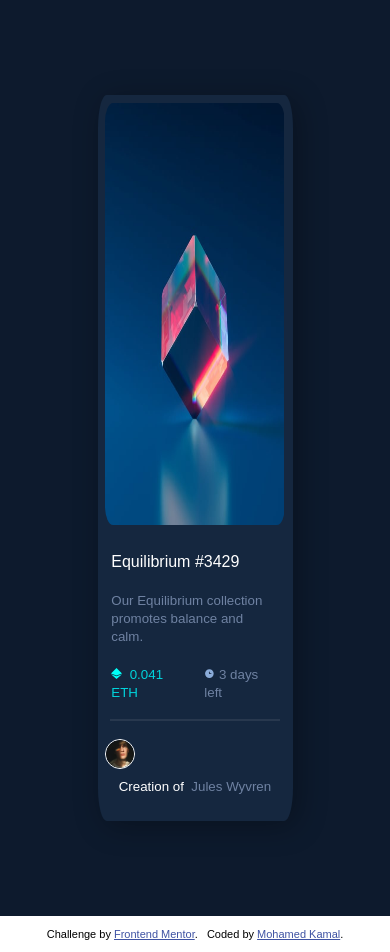
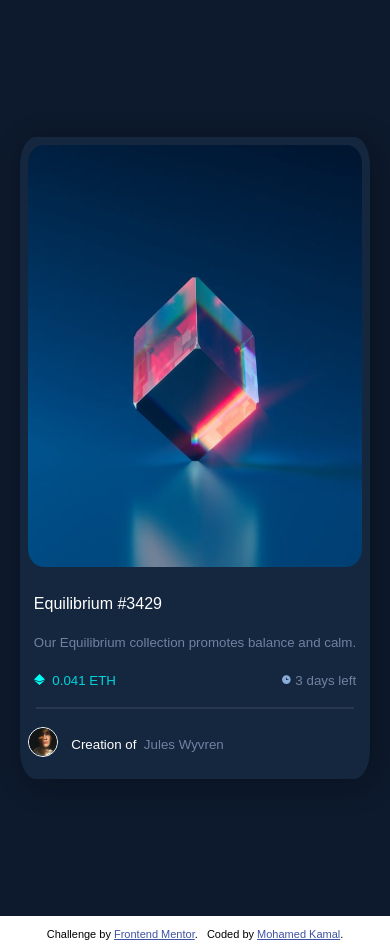
Before and after one commit to kimo871/front-end-mentor, a plain HTML site: page index.html in a window 390 px wide. Drawn offline with Linux system fonts and the light colour scheme; a web font is replaced by a local one.

Commit message:
Add files via upload

```diff
--- a/index.html
+++ b/index.html
@@ -39,7 +39,6 @@
        .container{
         display:flex;
         flex-direction:column;
-        width:25%;
         height:30%;
         padding:2%;
         background:#15273F;
@@ -78,6 +77,8 @@
           .dark{color:#6F82A2!important;}
           #neon{color:#00D3DC}
           .er *{float:left;}
+          .er{display:flex;
+            flex-flow:row nowrap;}
           .er{margin-top:10px;
             margin-bottom:10px;}
 
@@ -86,13 +87,16 @@
               padding:12px;
               background:white;}
 
-              @media(min-width:100px) and (max-width:600px){
-                .container{width:50%;}
+
               }
 
-              @media(min-width:601px) and (max-width:800px){
-                .container{width:35%;}
-              }
+
+
+
+
+
+
+
 
   </style>
 </head>
```
